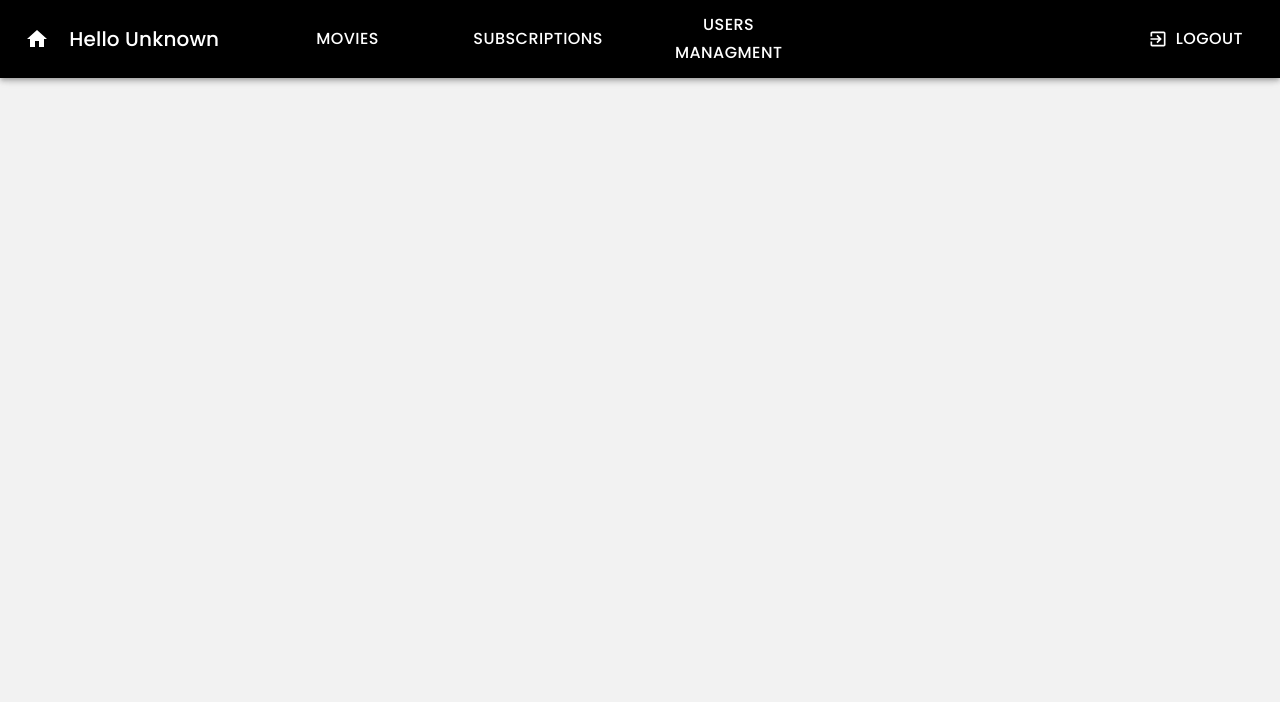
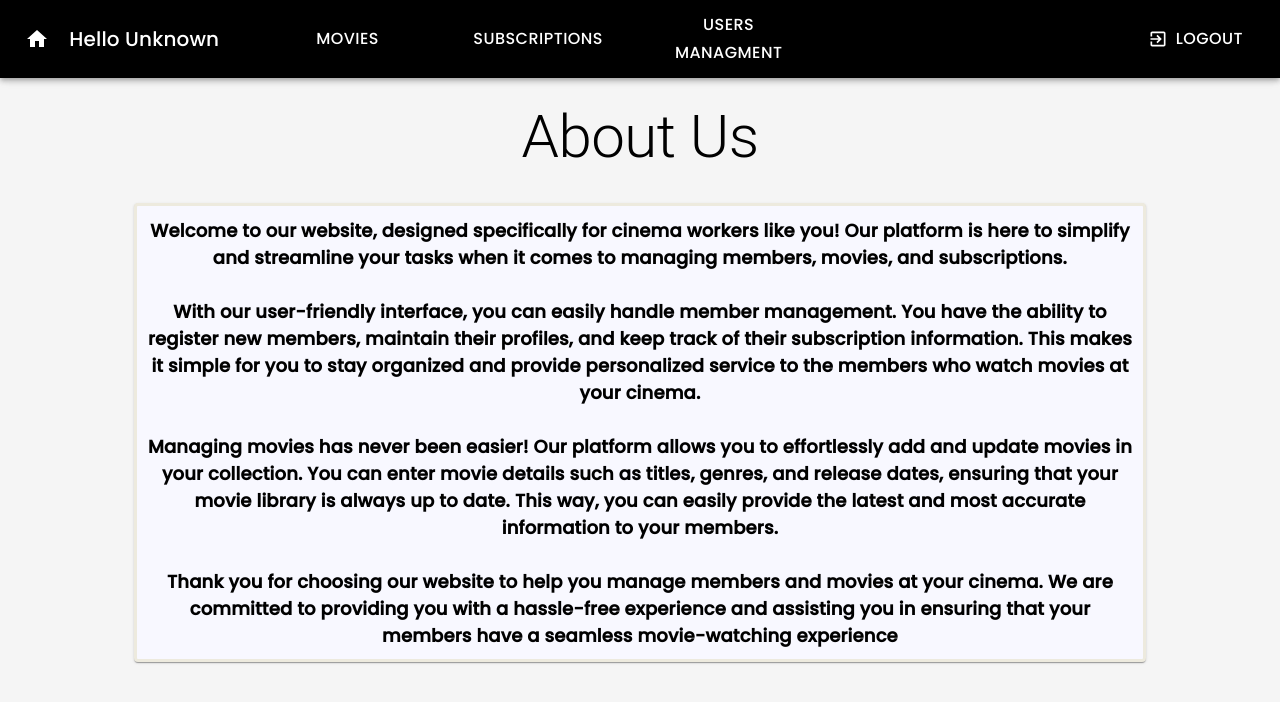
Before and after one commit to Vlasyb/Cinema-FE, a React (Create React App) app in the folder myapp/: page /about in a window 1280 px wide. Shown: the top 702 px of the page. Built offline with nearby package versions, Linux system fonts and the light colour scheme.

Commit message:
added homePage,nonFound,about

```diff
--- a/myapp/src/App.css
+++ b/myapp/src/App.css
@@ -1,6 +1,6 @@
 body,
 html {
-	background-color: #f2f2f2;
+	background-color: whitesmoke;
 	/* background-image: url("../public/images/cloudy.svg"); */
 	font-family: "Poppins";
 	height: 100%;
@@ -12,6 +12,29 @@ html {
 	font-family: "Poppins";
 	text-align: center;
 	font-size: 5em;
+}
+.ErrorMessage {
+  color: #721c24;
+  background-color: #f8d7da;
+  border-color: #f5c6cb;
+  padding: 0.75rem 1.25rem;
+  margin: 1rem 0rem;
+  border: 1px solid transparent;
+  border-radius: 0.25rem;
+  font-family: "Poppins";
+  text-align: center;
+}
+
+.Success {
+  color: #155724;
+  background-color: #d4edda;
+  border-color: #c3e6cb;
+  padding: 0.75rem 1.25rem;
+  margin: 1rem 0rem;
+  border: 1px solid transparent;
+  border-radius: 0.25rem;
+  font-family: "Poppins";
+  text-align: center;
 }
 
 @keyframes float {
--- a/myapp/src/App.js
+++ b/myapp/src/App.js
@@ -7,6 +7,11 @@ import { NavBar } from "./components/Nav/NavBar"
 import { Users } from "./components/Users/Users"
 import { Movies } from "./components/Movies/Movies"
 import { Subscriptions } from "./components/Subscriptions/Subscriptions"
+import { Brief } from "./components/HomePage/Brief"
+import { Tutorial } from "./components/HomePage/Tutorial"
+import { Login } from "./components/LoginPage/Login"
+import { About } from "./components/HomePage/About"
+import { NotFound } from "./components/NotFound"
 
 function App() {
 	const location = useLocation()
@@ -24,9 +29,12 @@ function App() {
 				<Route path="/movies" element={<Movies />} />
 				<Route path="/subscriptions" element={<Subscriptions />} />
 				<Route path="/users" element={<Users />} />
+				<Route path="/about" element={<About />} />
+				<Route path="/login" element={<Login />} />
 				{/* <Route path="/editproduct/:id" element={<EditProduct />} />
 					<Route path="/editcustomer/:id" element={<EditCustomer />} /> */}
 				{/* <Route path="*" element={<NotFound />} /> */}
+				<Route path="*" element={<NotFound />} />
 			</Routes>
 
 			{location.pathname == "/" && (
@@ -35,6 +43,8 @@ function App() {
 					<span style={{ color: "#8187dc" }}>!</span>
 				</h1>
 			)}
+			{location.pathname == "/" && <Brief />}
+			{location.pathname == "/" && <Tutorial />}
 		</div>
 	)
 }
--- /dev/null
+++ b/myapp/src/components/HomePage/About.js
@@ -0,0 +1,81 @@
+import React from "react"
+import { Typography, Card } from "@mui/material"
+
+export const About = () => {
+	return (
+		<div style={{ textAlign: "center", width: "80%", marginLeft: "10%" }}>
+			<Typography sx={{ marginTop: "10%" }} variant="h2" color="initial">
+				About Us
+			</Typography>
+			<Card
+				sx={{
+					height: "50%",
+					marginTop: "3%",
+					padding: "1%",
+					// backgroundImage: `url(${process.env.PUBLIC_URL}/images/background.png)`,
+					// backgroundSize: "cover",
+					// backgroundPosition: "center",
+					border: "3px solid #EDEADE",
+					backgroundColor: "#f8f8ff",
+				}}
+			>
+				<Typography
+					sx={{ fontFamily: "Poppins", fontSize: "18px", fontWeight: "600" }}
+					variant="body1"
+					color="initial"
+				>
+					Welcome to our website, designed specifically for cinema workers like
+					you! Our platform is here to simplify and streamline your tasks when
+					it comes to managing members, movies, and subscriptions.
+				</Typography>
+				<Typography
+					sx={{
+						fontFamily: "Poppins",
+						marginTop: "1.5em",
+						fontSize: "18px",
+						fontWeight: "600",
+					}}
+					variant="body1"
+					color="initial"
+				>
+					With our user-friendly interface, you can easily handle member
+					management. You have the ability to register new members, maintain
+					their profiles, and keep track of their subscription information. This
+					makes it simple for you to stay organized and provide personalized
+					service to the members who watch movies at your cinema.
+				</Typography>
+				<Typography
+					sx={{
+						fontFamily: "Poppins",
+						marginTop: "1.5em",
+						fontSize: "18px",
+						fontWeight: "600",
+					}}
+					variant="body1"
+					color="initial"
+				>
+					Managing movies has never been easier! Our platform allows you to
+					effortlessly add and update movies in your collection. You can enter
+					movie details such as titles, genres, and release dates, ensuring that
+					your movie library is always up to date. This way, you can easily
+					provide the latest and most accurate information to your members.
+				</Typography>
+				<Typography
+					sx={{
+						fontFamily: "Poppins",
+						marginTop: "1.5em",
+						fontSize: "18px",
+						fontWeight: "600",
+					}}
+					variant="body1"
+					color="initial"
+				>
+					Thank you for choosing our website to help you manage members and
+					movies at your cinema. We are committed to providing you with a
+					hassle-free experience and assisting you in ensuring that your members
+					have a seamless movie-watching experience
+				</Typography>
+			</Card>
+		</div>
+	)
+}
--- /dev/null
+++ b/myapp/src/components/HomePage/Brief.js
@@ -0,0 +1,64 @@
+import React from "react"
+import { Link } from "react-router-dom"
+import {
+	AppBar,
+	Toolbar,
+	IconButton,
+	Typography,
+	Stack,
+	Button,
+	Card,
+	CardMedia,
+} from "@mui/material"
+
+export const Brief = () => {
+	return (
+		<div>
+			<Card sx={{ height: "26em", width: "88%", marginLeft: "6%" }}>
+				<div style={{ position: "relative" }}>
+					<CardMedia component="img" image={"/images/briefImg.png"} />
+					<div
+						style={{
+							position: "absolute",
+							color: "black",
+							top: 20,
+							fontSize: "20px",
+							fontWeight: "600",
+							textAlign: "center",
+							left: "50%",
+							transform: "translateX(-50%)",
+						}}
+					>
+						{" "}
+						Easily manage members, movies and subscriptions
+					</div>
+					<Button
+						component={Link}
+						to="/about"
+						sx={{
+							backgroundColor: "#333333",
+							position: "absolute",
+							color: "white",
+							fontFamily: "Poppins",
+							width: "25%",
+							height: "3.5em",
+							top: "17.5em",
+							fontSize: "20px",
+							fontWeight: "600",
+							left: "50%",
+							transform: "translateX(-50%)",
+							// opacity: "0.9",
+							":hover": {
+								boxShadow: "0 10px 20px rgba(0, 0, 0, 0.2)",
+								backgroundColor: "black",
+							},
+						}}
+					>
+						{" "}
+						Read More
+					</Button>
+				</div>
+			</Card>
+		</div>
+	)
+}
--- /dev/null
+++ b/myapp/src/components/HomePage/Tutorial.js
@@ -0,0 +1,33 @@
+import React from "react"
+import { Link } from "react-router-dom"
+import {
+	AppBar,
+	Toolbar,
+	IconButton,
+	Typography,
+	Stack,
+	Button,
+	Item,
+	Card,
+	List,
+	ListItem,
+	CardMedia,
+} from "@mui/material"
+
+export const Tutorial = () => {
+	return (
+		<div>
+			<div
+				style={{ marginTop: "6em", display: "flex", justifyContent: "center" }}
+			>
+				<Stack sx={{ fontSize: "30px" }} direction="row">
+					<ListItem sx={{ textAlign: "center" }}>Manage Members</ListItem>
+					<ListItem sx={{ textAlign: "center" }}>Manage Movies</ListItem>
+					<ListItem sx={{ textAlign: "center" }}>
+						Subscribe Members To Movies
+					</ListItem>
+				</Stack>
+			</div>
+		</div>
+	)
+}
--- /dev/null
+++ b/myapp/src/components/LoginPage/CreateAccModal.js
@@ -0,0 +1,5 @@
+import React from "react"
+
+export const CreateAccModal = () => {
+	return <div>CreateAccModal</div>
+}
--- /dev/null
+++ b/myapp/src/components/LoginPage/Login.js
@@ -0,0 +1,5 @@
+import React from "react"
+
+export const Login = () => {
+	return <div>Login</div>
+}
--- /dev/null
+++ b/myapp/src/components/NotFound.js
@@ -0,0 +1,6 @@
+import React from "react"
+import "../App.css"
+
+export const NotFound = () => {
+	return <div className="ErrorMessage">Page Not Found</div>
+}
```
Also changed, not shown: myapp/public/images/background.png (added), myapp/public/images/briefImg.png (added).
